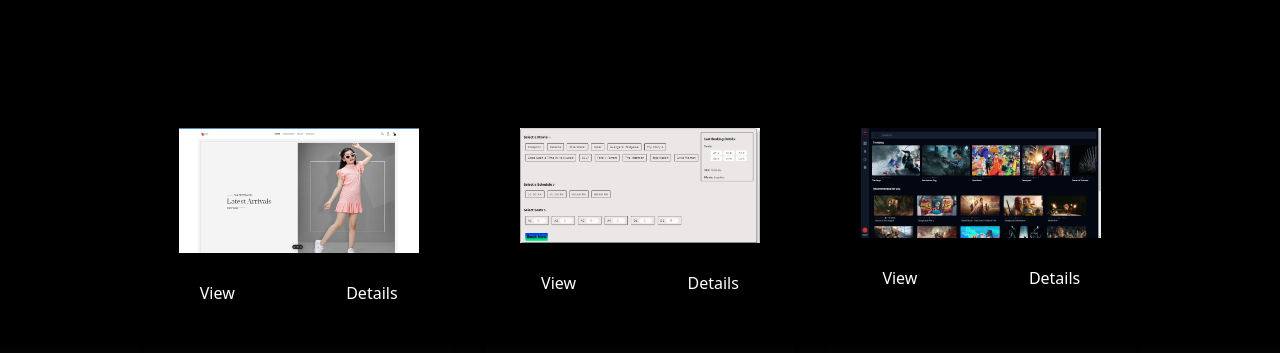
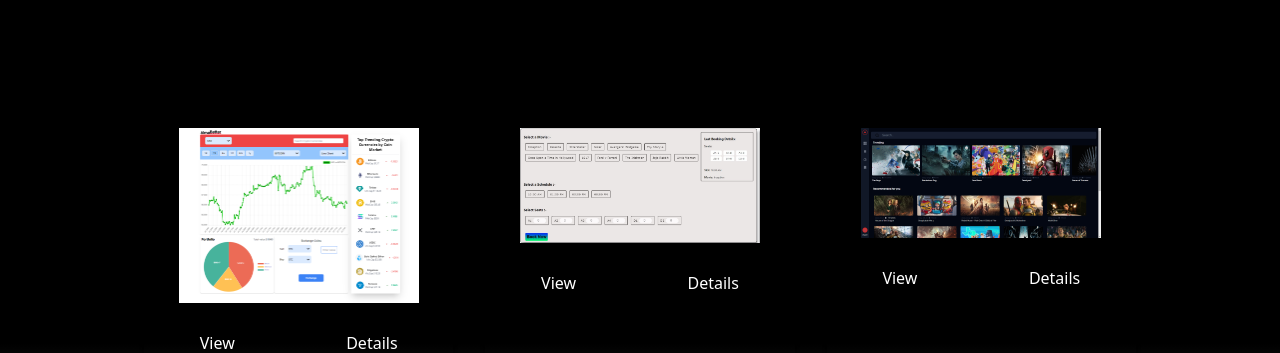
Before and after one commit to Piyush0924/Portfolio, a React (Create React App) app: page / in a window 1280 px wide. Shown: the part 2600-2953 px from the top of the page. Built offline with nearby package versions, Linux system fonts and the light colour scheme.

Commit message:
addding the image

```diff
--- a/src/components/Projects.js
+++ b/src/components/Projects.js
@@ -5,7 +5,7 @@ const projectData = [
   {
     id: 1,
     //
-    src:"/ecommerce.png",
+    src:"/cryptofrontdashboard.png",
     l: "https://github.com/Piyush0924/cryptofrontdashboard",
     href: "https://cryptofrontdashboard.vercel.app/",
     details: "This is a Crypto currency dashboard project that shows price charts, calculates exchange rates, and displays a list of top cryptocurrencies according to their market cap. It is created with React and Redux JavaScript libraries, styled components, and utilizes CoinGecko's API for information.",
@@ -28,7 +28,7 @@ const projectData = [
   },
   {
     id: 4,
-    src:"/E-commerce",
+    src:"/ecommerce",
     l: "https://github.com/Piyush0924/E-commerce",
     href: "https:e-commerce-git-main-piyushs-projects-c005e3cc.vercel.app",
     details: "The E-commerce Dashboard is a user-friendly platform created to make online shopping easier and more efficient. It provides a central place for customers to browse, search, and purchase products effortlessly. At the same time, it helps businesses display their products in an organized and attractive way, ensuring a seamless experience for both buyers and sellers.",
```
